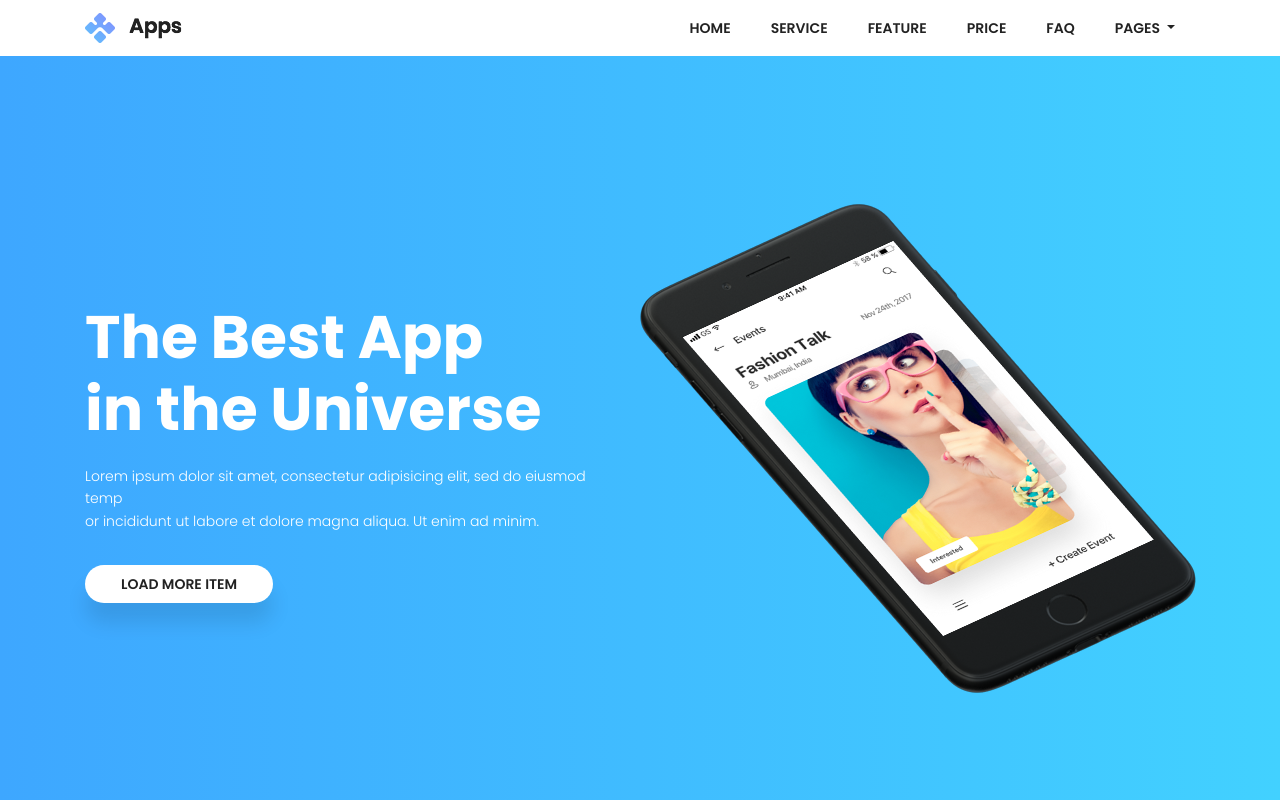
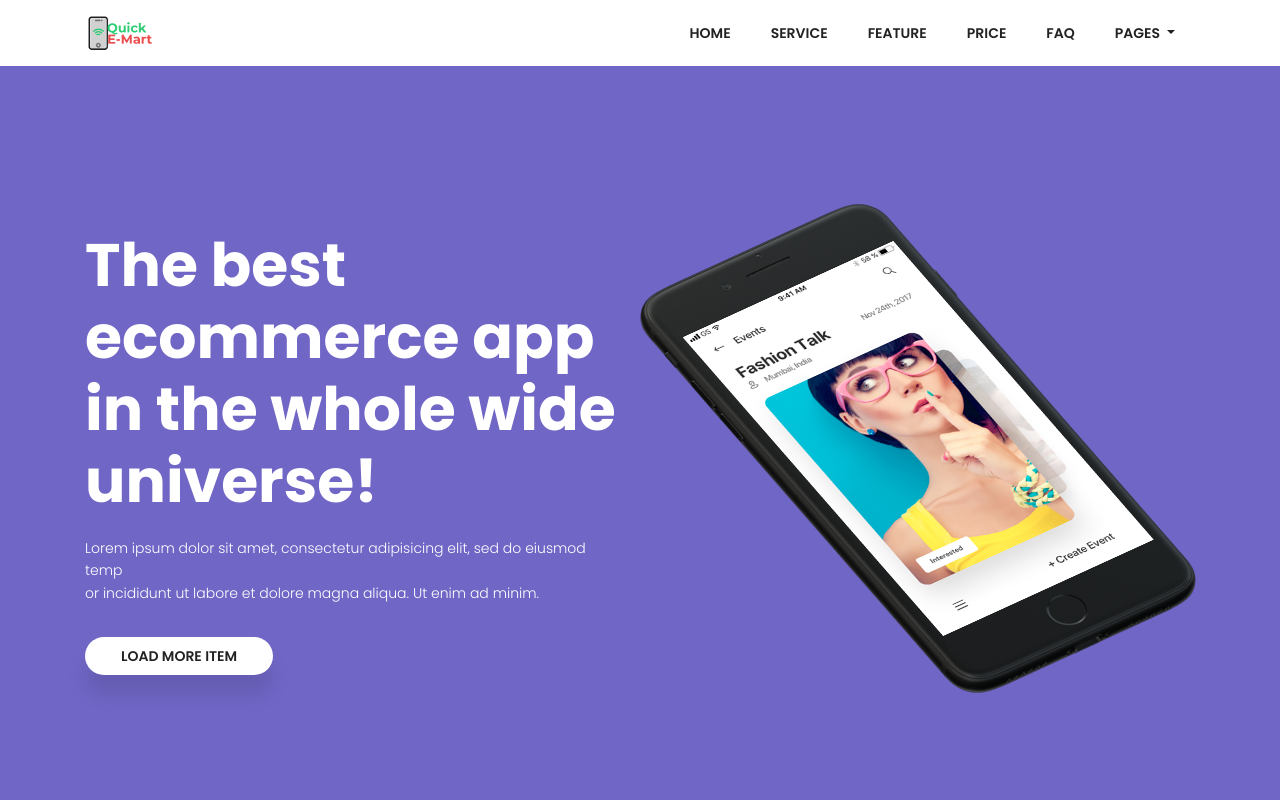
Before and after one commit to johnchrisdc/static, a plain HTML site: page index.html in a window 1280 px wide. Shown: the top 800 px of the page. Drawn offline with nearby package versions, Linux system fonts and the light colour scheme.

Commit message:
Update imahe

```diff
--- a/css/main.css
+++ b/css/main.css
@@ -1946,9 +1946,9 @@ h1, h2, h3, h4, h5, h6 {
 }
 
 .p1-gradient-bg, .primary-btn, .banner-area, .cat-area .hb-facebook-inv:hover, .cat-area .hb-facebook-inv:hover::after, .cat-area .hb-facebook-inv:hover::before, .single-service:hover, .video-area .overlay-bg, .single-price:hover .bottom-sec, .single-price:hover .end-sec, .call-to-action-area, .footer-area .primary-btn, .footer-area .primary-btn:hover, .footer-social a:hover, .single-footer-widget .bb-btn, .generic-banner {
-  background-image: -moz-linear-gradient(0deg, #3ea7ff 0%, #42d1ff 100%);
-  background-image: -webkit-linear-gradient(0deg, #3ea7ff 0%, #42d1ff 100%);
-  background-image: -ms-linear-gradient(0deg, #3ea7ff 0%, #42d1ff 100%);
+  background-image: -moz-linear-gradient(0deg, #7066c6 0%, #7066c6 100%);
+  background-image: -webkit-linear-gradient(0deg, #7066c6 0%, #7066c6 100%);
+  background-image: -ms-linear-gradient(0deg, #7066c6 0%, #7066c6 100%);
 }
 
 .p1-gradient-color, .counter-left h2 {
--- a/index.html
+++ b/index.html
@@ -4,7 +4,7 @@
 		<!-- Mobile Specific Meta -->
 		<meta name="viewport" content="width=device-width, initial-scale=1, shrink-to-fit=no">
 		<!-- Favicon-->
-		<link rel="shortcut icon" href="img/fav.png">
+		<link rel="shortcut icon" href="img/quickemart-logo.png">
 		<!-- Author Meta -->
 		<meta name="author" content="colorlib">
 		<!-- Meta Description -->
@@ -14,7 +14,7 @@
 		<!-- meta character set -->
 		<meta charset="UTF-8">
 		<!-- Site Title -->
-		<title>App</title>
+		<title>Quick E-Mart - The best ecommerce app in the whole wide universe</title>
 
 		<link href="https://fonts.googleapis.com/css?family=Poppins:100,200,400,300,500,600,700" rel="stylesheet">
 			<!--
@@ -37,7 +37,7 @@
 				<nav class="navbar navbar-expand-lg  navbar-light">
 					<div class="container">
 						  <a class="navbar-brand" href="index.html">
-						  	<img src="img/logo.png" alt="">
+						  	<img src="img/quickemart-logo.png" alt="">
 						  </a>
 						  <button class="navbar-toggler" type="button" data-toggle="collapse" data-target="#navbarSupportedContent" aria-controls="navbarSupportedContent" aria-expanded="false" aria-label="Toggle navigation">
 						    <span class="lnr lnr-menu"></span>
@@ -70,8 +70,8 @@
 					<div class="row justify-content-end fullscreen align-items-center">
 						<div class="col-lg-6 col-md-12 banner-left">
 								<h1 class="text-white">
-									The Best App <br>
-									in the Universe
+									The best ecommerce app <br>
+									in the whole wide universe!
 								</h1>
 								<p class="mx-auto text-white  mt-20 mb-40">
 									Lorem ipsum dolor sit amet, consectetur adipisicing elit, sed do eiusmod temp <br> or incididunt ut labore et dolore magna aliqua. Ut enim ad minim.
```
Also changed, not shown: img/quickemart-logo.png (added).
